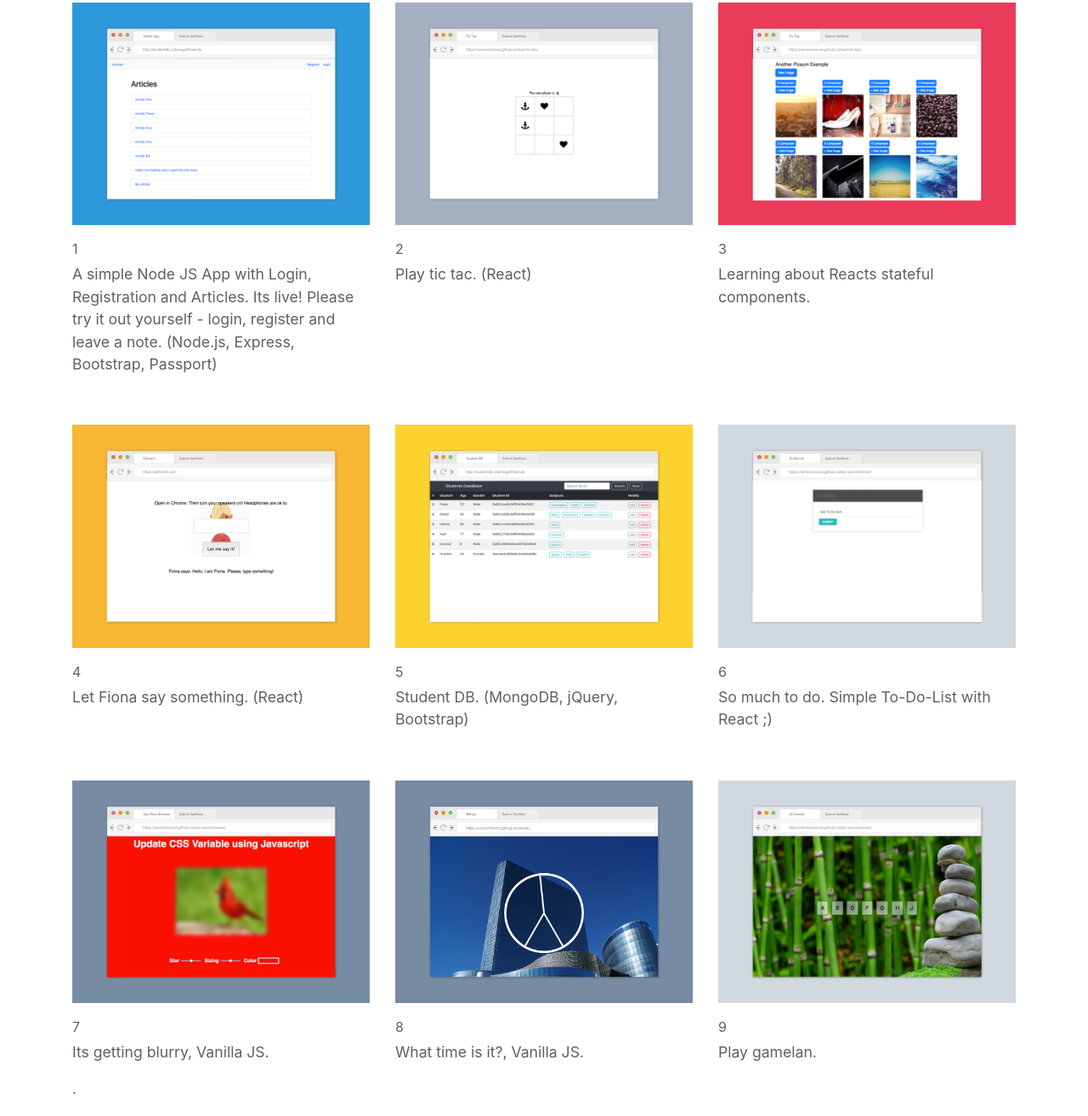
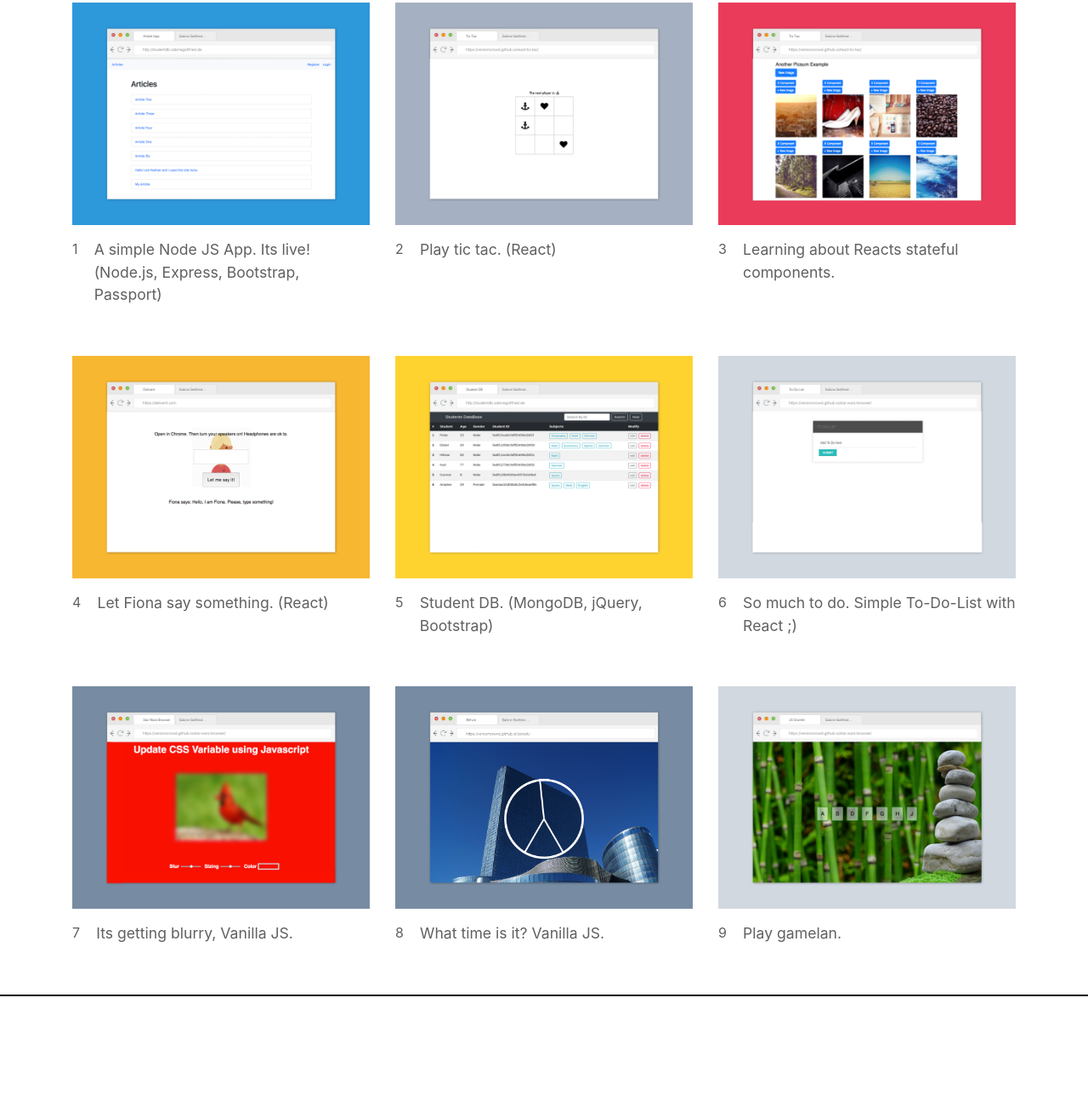
Before and after one commit to Versioncrowd/portfolio, a website: page challenges.html in a window 1280 px wide. Shown: the part 299-1613 px from the top of the page at 85% size. Drawn offline with Linux system fonts and the light colour scheme.

Commit message:
minor changes

```diff
--- a/challenges.html
+++ b/challenges.html
@@ -32,7 +32,7 @@
                     <a href="http://sabinegottfried.de/articleapp"><img src="img/traversyarticle_blue.png" class="img-fluid"></a>
                     <div class="caption">
                         <p class="number">1</p>
-                        <a href="http://sabinegottfried.de/articleapp"><p class="captiontext">A simple Node JS App with Login, Registration and Articles. Its live! Please try it out yourself - login, register and leave a note. (Node.js, Express, Bootstrap, Passport)</p></a>
+                        <a href="http://sabinegottfried.de/articleapp"><p class="captiontext">A simple Node JS App. Its live! (Node.js, Express, Bootstrap, Passport)</p></a>
                     </div>
                 </div> <!-- /.col -->
                 <div class="col-md-4 project">
@@ -80,14 +80,14 @@
                         <div class="caption">
                             <p class="number">7</p>
                             <a href="https://versioncrowd.github.io/jsblur/"><p class="captiontext">Its getting blurry, Vanilla JS.</p></a>
-                            <p class="captiontext">.</p>
+                            <p class="captiontext"></p>
                         </div>
                     </div> <!-- /.col -->
                     <div class="col-md-4 project">
                             <a href="https://versioncrowd.github.io/jsclock/"><img src="img/challenges_blue.png" class="img-fluid"></a>
                             <div class="caption">
                                 <p class="number">8</p>
-                                <a href="https://versioncrowd.github.io/jsclock/"><p class="captiontext">What time is it?, Vanilla JS.</p></a>
+                                <a href="https://versioncrowd.github.io/jsclock/"><p class="captiontext">What time is it? Vanilla JS.</p></a>
                             </div>
                         </div> <!-- /.col -->
                         <div class="col-md-4 project">
@@ -103,16 +103,22 @@
 <footer class="page-footer">
     <div class="container">
         <div class="row">
-                <div class="col-md-6 text-left">
+            <div class="col-lg-4 text-left">
                 <h4>Contact </h4>
                 <p class="imprint">
                     Get in touch via mail at sabine.gottfried@gmail.com</p>
             </div><!-- /.col -->
-            <div class="col-md-6 text-left">
+        <div class="col-lg-4 text-left">
             <h4>Social</h4>
                 <p class="imprint">
                     <a href="https://www.linkedin.com/in/sabine-gottfried/"><i class="fab fa-linkedin-in fa-2x icons"></i></a>
                      <a href="https://www.github.com/Versioncrowd"><i class="fab fa-github fa-2x icons"></i></a>
+                </p>
+        </div><!-- /.col -->
+        <div class="col-lg-4 text-left">
+            <h4>CV</h4>
+                <p class="imprint">
+                    <a href="./SabineGottfried_2018_WebDev_CV_short.pdf" target="_blank">Sabine Gottfried CV (Download PDF)</a>
                 </p>
         </div><!-- /.col -->
       </div><!-- /.row -->
--- a/css/main.css
+++ b/css/main.css
@@ -67,6 +67,7 @@ a:hover {
 .caption {
   margin-top: 1em;
   color: #606060 !important;
+  display: flex;
 }
 
 .caption a:link {
```
Lines whose indentation alone changed are shown as unchanged.
